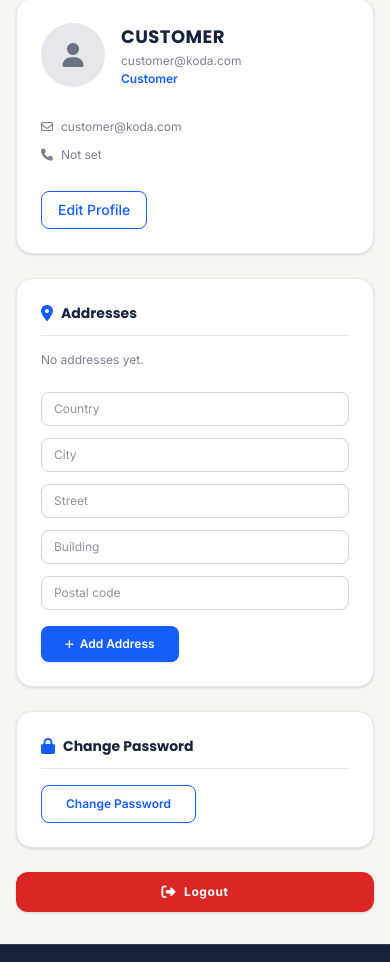
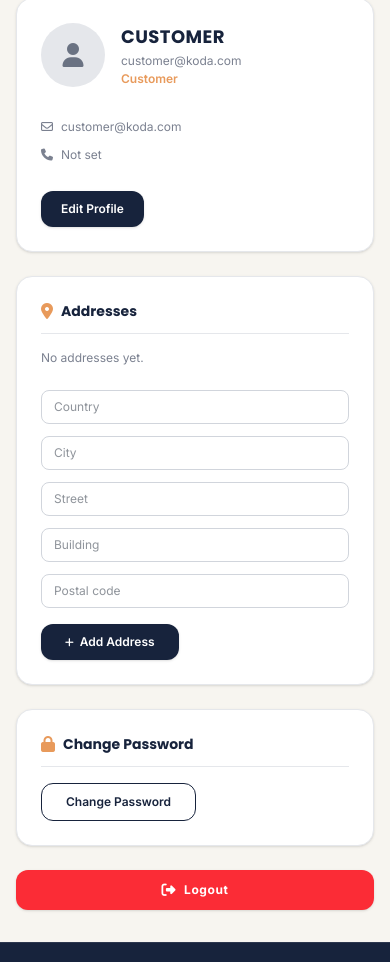
Before and after one commit to ShaimaaAli2005/Ecommerce-Online-store, a React (Vite) app: page /profile in a window 390 px wide. Shown: the part 151-1113 px from the top of the page. Built offline with nearby package versions, Linux system fonts and the light colour scheme; no server answers.

Commit message:
update navbar and routes

```diff
--- a/src/pages/Profile/Profile.jsx
+++ b/src/pages/Profile/Profile.jsx
@@ -31,7 +31,7 @@ const Profile = () => {
         <div className="bg-white dark:bg-gray-800 rounded-2xl shadow-sm border border-[#E5E7EB] dark:border-gray-700 p-6 space-y-6">
 
           <div className="flex items-start justify-between">
-            {/* Left side: Avatar + Name, Email, and Blue Customer text */}
+            {/* Left side: Avatar + Name, Email, and Customer text */}
             <div className="flex items-center gap-4">
               <div className="w-16 h-16 bg-gray-200 dark:bg-gray-700 rounded-full flex items-center justify-center text-gray-500 dark:text-gray-300 text-2xl shrink-0">
                 <i className="fa-solid fa-user"></i>
@@ -43,7 +43,7 @@ const Profile = () => {
                 <p className="text-xs text-[#7B8190] dark:text-gray-400">
                   {user?.email || 'customer@koda.com'}
                 </p>
-                <p className="text-xs font-semibold text-blue-600 dark:text-blue-400">
+                <p className="text-xs font-semibold text-[#E89A5B]">
                   Customer
                 </p>
               </div>
@@ -63,7 +63,9 @@ const Profile = () => {
               <i className="fa-solid fa-phone"></i>
               <span>Not set</span>
             </div>
-            <button class="inline-flex items-center justify-center font-medium rounded-lg transition-all duration-200 disabled:opacity-50 disabled:cursor-not-allowed border border-blue-600 text-blue-600 hover:bg-blue-50 dark:hover:bg-gray-700 px-4 py-2 text-sm mt-4">Edit Profile</button>
+            <button className="bg-[#17233C] hover:bg-[#E89A5B] text-white text-xs font-semibold px-5 py-2.5 rounded-xl transition-all duration-300 shadow-sm cursor-pointer mt-4">
+              Edit Profile
+            </button>
 
           </div>
         </div>
@@ -71,7 +73,7 @@ const Profile = () => {
         {/* 2. Addresses Section */}
         <div className="bg-white dark:bg-gray-800 rounded-2xl shadow-sm border border-[#E5E7EB] dark:border-gray-700 p-6 space-y-4">
           <div className="flex items-center gap-2 border-b border-[#E5E7EB] dark:border-gray-700 pb-3">
-            <i className="fa-solid fa-location-dot text-blue-600 dark:text-blue-400"></i>
+            <i className="fa-solid fa-location-dot text-[#E89A5B]"></i>
             <h2 className="text-sm font-bold text-[#17233C] dark:text-white">Addresses</h2>
           </div>
 
@@ -81,32 +83,32 @@ const Profile = () => {
             <input
               type="text"
               placeholder="Country"
-              className="bg-transparent border border-gray-300 dark:border-gray-700 rounded-lg px-3 py-2 text-xs outline-none focus:border-blue-600 dark:text-white"
+              className="bg-transparent border border-gray-300 dark:border-gray-700 rounded-lg px-3 py-2 text-xs outline-none focus:border-[#17233C] dark:focus:border-[#E89A5B] dark:text-white"
             />
             <input
               type="text"
               placeholder="City"
-              className="bg-transparent border border-gray-300 dark:border-gray-700 rounded-lg px-3 py-2 text-xs outline-none focus:border-blue-600 dark:text-white"
+              className="bg-transparent border border-gray-300 dark:border-gray-700 rounded-lg px-3 py-2 text-xs outline-none focus:border-[#17233C] dark:focus:border-[#E89A5B] dark:text-white"
             />
             <input
               type="text"
               placeholder="Street"
-              className="bg-transparent border border-gray-300 dark:border-gray-700 rounded-lg px-3 py-2 text-xs outline-none focus:border-blue-600 dark:text-white"
+              className="bg-transparent border border-gray-300 dark:border-gray-700 rounded-lg px-3 py-2 text-xs outline-none focus:border-[#17233C] dark:focus:border-[#E89A5B] dark:text-white"
             />
             <input
               type="text"
               placeholder="Building"
-              className="bg-transparent border border-gray-300 dark:border-gray-700 rounded-lg px-3 py-2 text-xs outline-none focus:border-blue-600 dark:text-white"
+              className="bg-transparent border border-gray-300 dark:border-gray-700 rounded-lg px-3 py-2 text-xs outline-none focus:border-[#17233C] dark:focus:border-[#E89A5B] dark:text-white"
             />
             <input
               type="text"
               placeholder="Postal code"
-              className="bg-transparent border border-gray-300 dark:border-gray-700 rounded-lg px-3 py-2 text-xs outline-none md:col-span-2 focus:border-blue-600 dark:text-white"
+              className="bg-transparent border border-gray-300 dark:border-gray-700 rounded-lg px-3 py-2 text-xs outline-none md:col-span-2 focus:border-[#17233C] dark:focus:border-[#E89A5B] dark:text-white"
             />
           </div>
 
           <div>
-            <button className="bg-blue-600 hover:bg-blue-700 text-white text-xs font-semibold px-6 py-2.5 rounded-lg transition-colors flex items-center gap-1.5 cursor-pointer shadow-sm">
+            <button className="bg-[#17233C] hover:bg-[#E89A5B] text-white text-xs font-semibold px-6 py-2.5 rounded-xl transition-all duration-300 flex items-center gap-1.5 cursor-pointer shadow-sm">
               <i className="fa-solid fa-plus text-[10px]"></i>
               <span>Add Address</span>
             </button>
@@ -116,11 +118,11 @@ const Profile = () => {
         {/* 3. Change Password Section */}
         <div className="bg-white dark:bg-gray-800 rounded-2xl shadow-sm border border-[#E5E7EB] dark:border-gray-700 p-6 space-y-4">
           <div className="flex items-center gap-2 border-b border-[#E5E7EB] dark:border-gray-700 pb-3">
-            <i className="fa-solid fa-lock text-blue-600 dark:text-blue-400"></i>
+            <i className="fa-solid fa-lock text-[#E89A5B]"></i>
             <h2 className="text-sm font-bold text-[#17233C] dark:text-white">Change Password</h2>
           </div>
           <div>
-            <button className="border border-blue-600 text-blue-600 hover:bg-blue-50 dark:hover:bg-gray-700 text-xs font-semibold px-6 py-2.5 rounded-lg transition-colors cursor-pointer">
+            <button className="border border-[#17233C] dark:border-gray-600 text-[#17233C] dark:text-white hover:bg-[#17233C] hover:text-white dark:hover:bg-gray-700 text-xs font-semibold px-6 py-2.5 rounded-xl transition-all duration-200 cursor-pointer">
               Change Password
             </button>
           </div>
@@ -130,7 +132,7 @@ const Profile = () => {
         <div>
           <button
             onClick={handleLogout}
-            className="w-full bg-[#DC2626] hover:bg-red-700 text-white transition-all py-3 rounded-xl text-xs font-bold tracking-wider cursor-pointer shadow-sm flex items-center justify-center gap-2"
+            className="w-full bg-red-500 hover:bg-red-600 text-white transition-all py-3 rounded-xl text-xs font-bold tracking-wider cursor-pointer shadow-sm hover:shadow flex items-center justify-center gap-2"
           >
             <i className="fa-solid fa-right-from-bracket text-sm"></i>
             <span>Logout</span>
```
